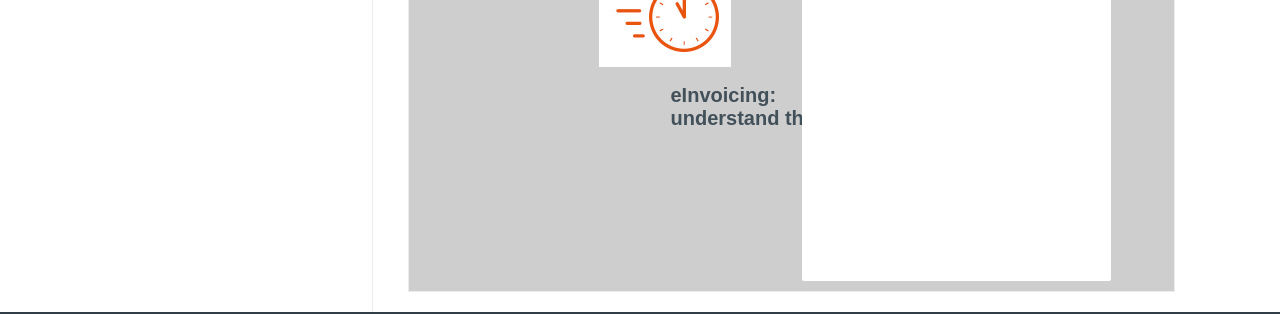
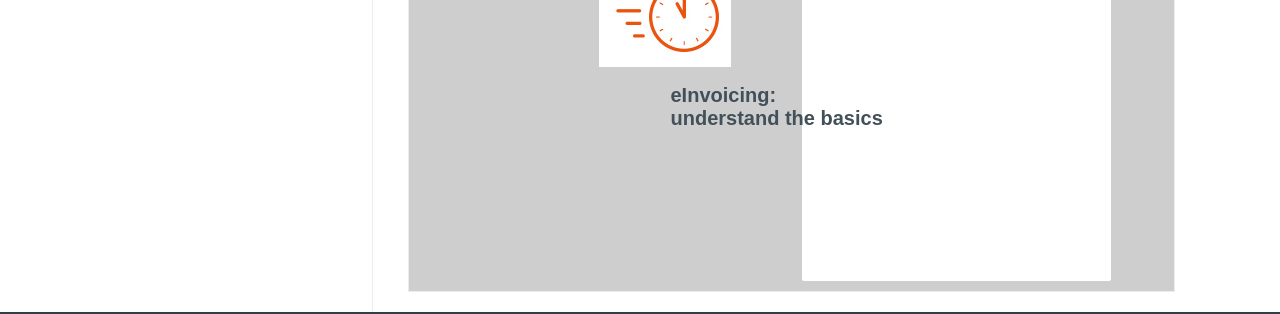
Before and after one commit to Digital-Business-Council/Digital-Business-Council.github.io, a Jekyll site: the page built from index.md, in a window 1280 px wide. Shown: the part 1369-1683 px from the top of the page. Built offline with Jekyll 4.4.1, drawn with Linux system fonts in a browser that asks for light colours; our own code applies the rules of GitHub Pages for plain Markdown files.

Commit message:
Update _content.scss

```diff
--- a/_sass/_content.scss
+++ b/_sass/_content.scss
@@ -165,6 +165,7 @@ h3 {
     		text-align: left;
             display: block;
 	    float:left;
+	    z-index:3;
 
 	}
 
```
